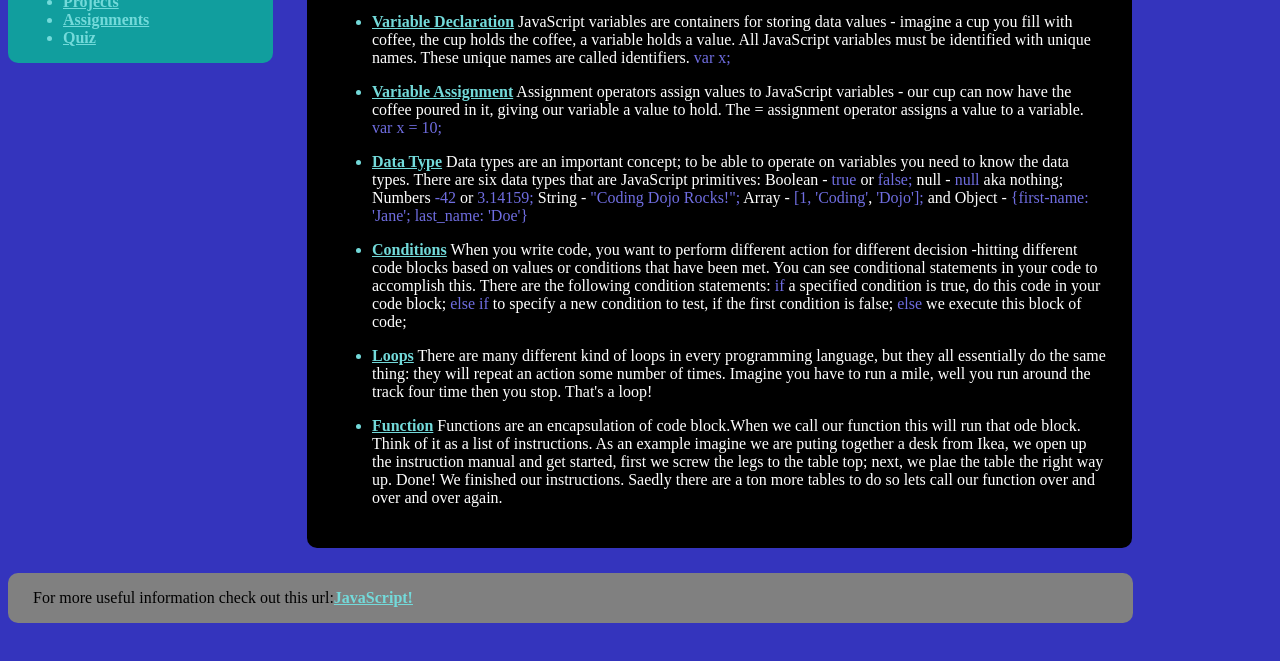
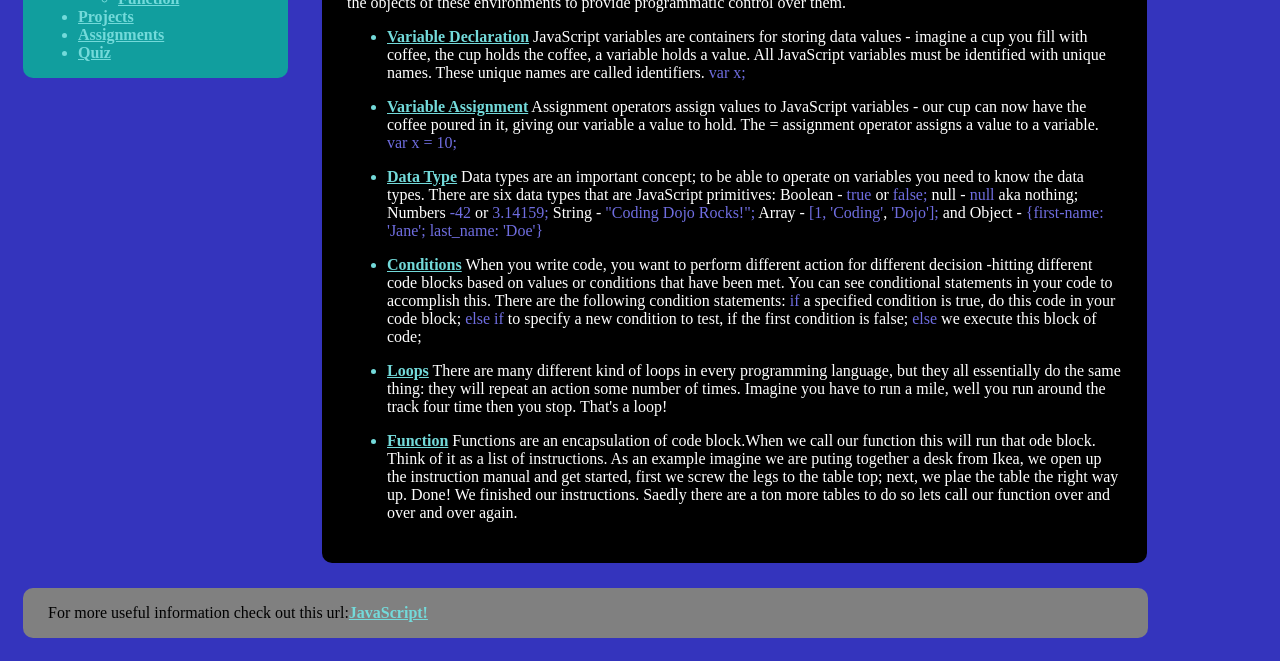
Before and after one commit to LongVu80/JavaScript-Basics, a plain HTML site: page index.html in a window 1280 px wide. Shown: the part 275-936 px from the top of the page. Before the commit the page ends 906 px from the top, so only its background shows below. Drawn offline with Linux system fonts and the light colour scheme.

Commit message:
fixed styles.css

```diff
--- a/css/styles.css
+++ b/css/styles.css
@@ -1,7 +1,7 @@
 body{
     background-color: rgb(52, 52, 189);
 }
-#wcontainer{
+#container{
     width: 1100x;
     background-color: rgb(52, 52, 189);
     padding: 15px;
```
